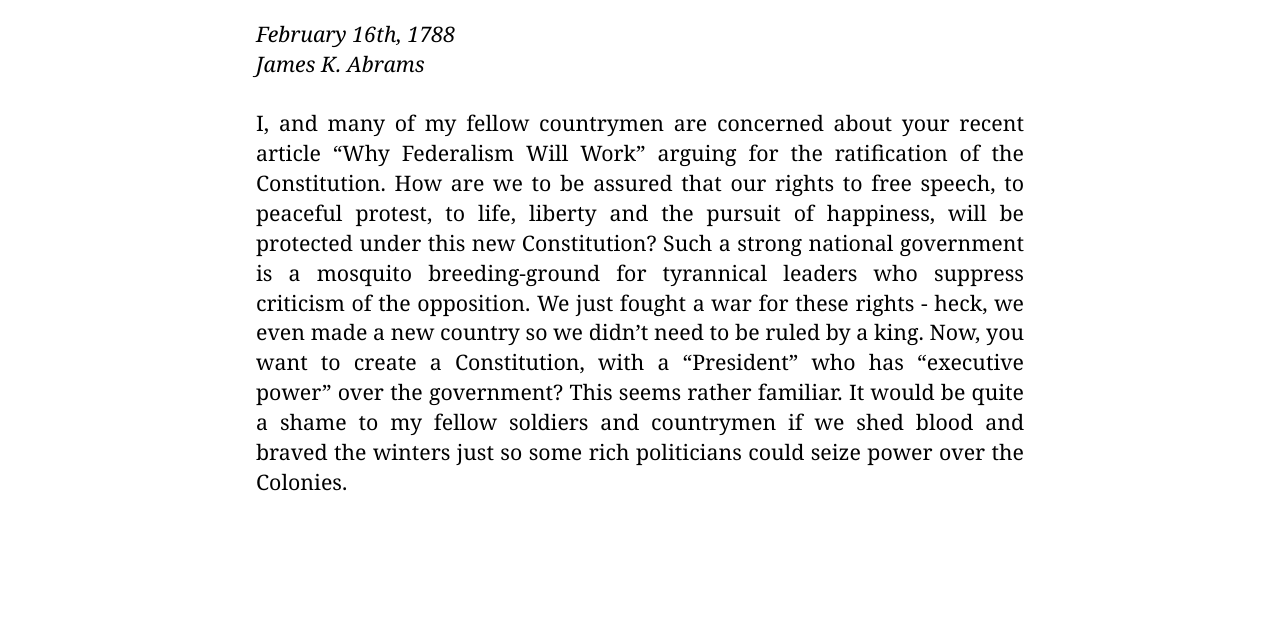
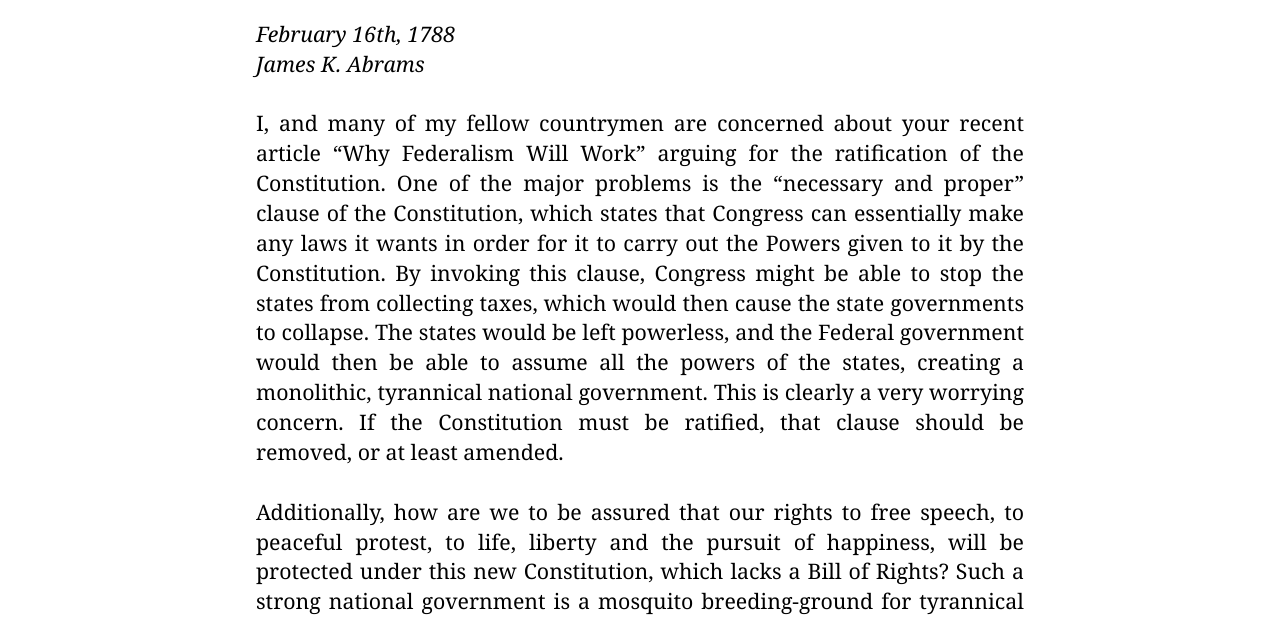
Before and after one commit to knosmos/federalist, a plain HTML site: page tyranny.html in a window 1280 px wide. Shown: the part 177-797 px from the top of the page. Drawn offline with Linux system fonts and the light colour scheme.

Commit message:
Edit article

```diff
--- a/tyranny.html
+++ b/tyranny.html
@@ -14,7 +14,9 @@
                 <em>February 16th, 1788</em><br>
                 <em>James K. Abrams</em>
                 <br><br>
-                I, and many of my fellow countrymen are concerned about your recent article “Why Federalism Will Work” arguing for the ratification of the Constitution. How are we to be assured that our rights to free speech, to peaceful protest, to life, liberty and the pursuit of happiness, will be protected under this new Constitution? Such a strong national government is a mosquito breeding-ground for tyrannical leaders who suppress criticism of the opposition. We just fought a war for these rights - heck, we even made a new country so we didn’t need to be ruled by a king. Now, you want to create a Constitution, with a “President” who has “executive power” over the government? This seems rather familiar. It would be quite a shame to my fellow soldiers and countrymen if we shed blood and braved the winters just so some rich politicians could seize power over the Colonies.
+                I, and many of my fellow countrymen are concerned about your recent article “Why Federalism Will Work” arguing for the ratification of the Constitution. One of the major problems is the “necessary and proper” clause of the Constitution, which states that Congress can essentially make any laws it wants in order for it to carry out the Powers given to it by the Constitution. By invoking this clause, Congress might be able to stop the states from collecting taxes, which would then cause the state governments to collapse. The states would be left powerless, and the Federal government would then be able to assume all the powers of the states, creating a monolithic, tyrannical national government. This is clearly a very worrying concern. If the Constitution must be ratified, that clause should be removed, or at least amended.
+                <br><br>
+                Additionally, how are we to be assured that our rights to free speech, to peaceful protest, to life, liberty and the pursuit of happiness, will be protected under this new Constitution, which lacks a Bill of Rights? Such a strong national government is a mosquito breeding-ground for tyrannical leaders who suppress criticism of the opposition. We just fought a war for these rights - heck, we even made a new country so we didn’t need to be ruled by a king. Now, you want to create a Constitution, with a “President” who has “executive power” over the government? This seems rather familiar...
                 <br><br>
             </p>
         </div>
```
